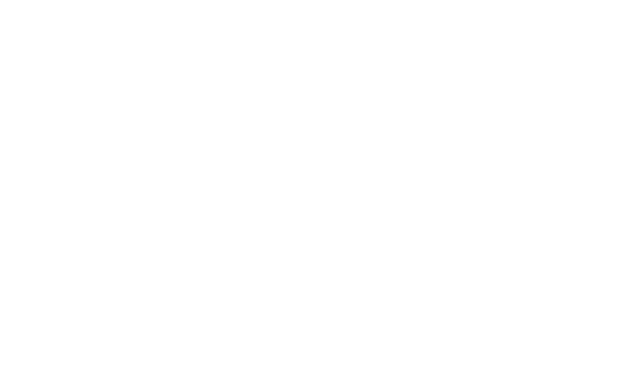
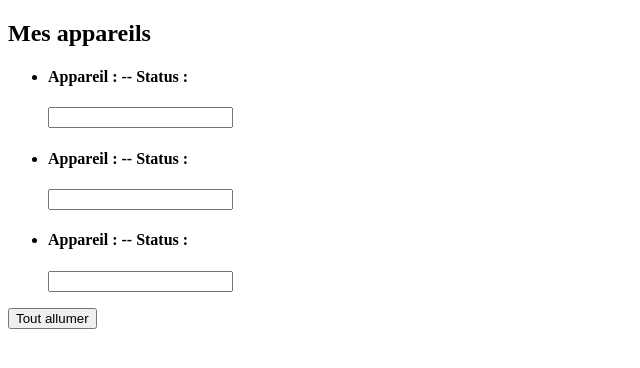
Before and after one commit to kaspalatet/Angular, an Angular app: page / in a window 1280 px wide. Shown: the top 368 px of the page, without its empty margins (0-640 px from the left). Built offline with nearby package versions, Linux system fonts and the light colour scheme.

Commit message:
correct ngFor

```diff
--- a/src/app/app.component.html
+++ b/src/app/app.component.html
@@ -3,7 +3,7 @@
     <div class="col-xs-12">
       <h2>Mes appareils</h2>
       <ul class="list-group">
-    <appapp-appareil *ngFor="let appareil of appareils"
+    <app-appareil *ngFor="let appareil of appareils"
       [appareilName]="appareils.name"
       [appareilStatus]="appareils.status"></app-appareil>
 </ul>
```
